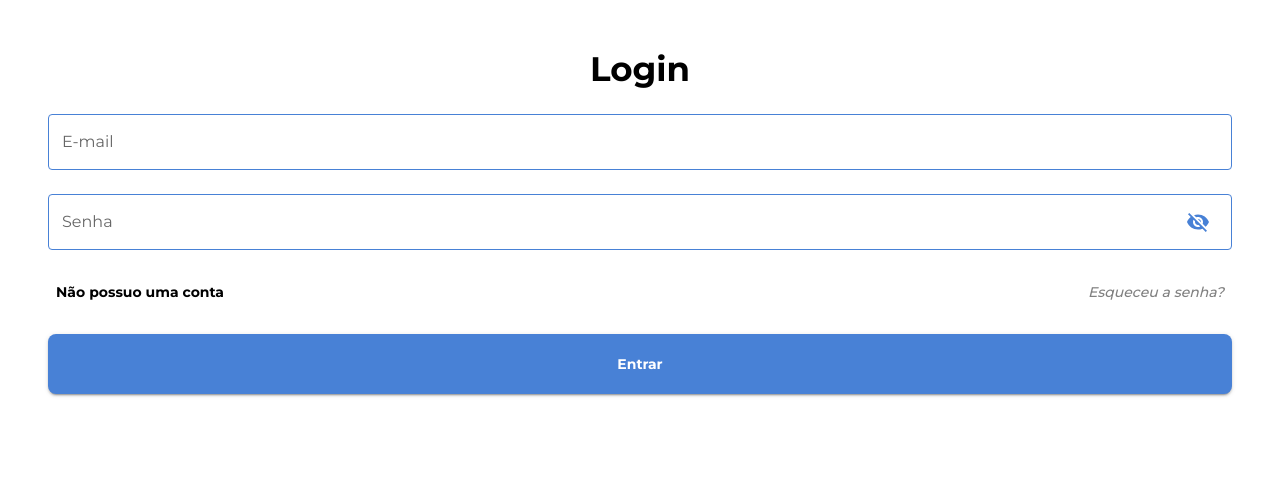
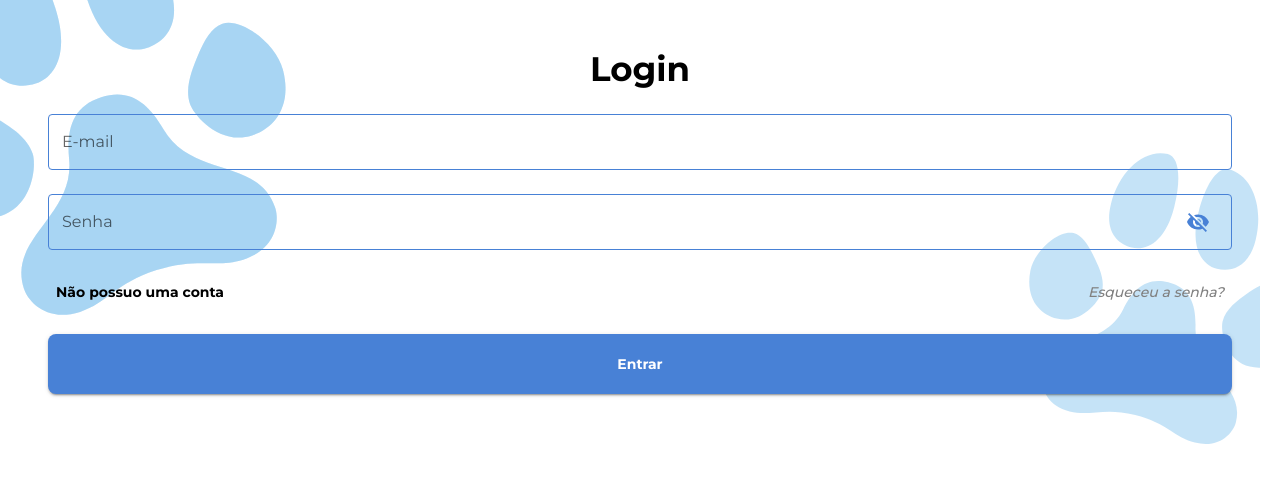
Before and after one commit to MarcosND/oi-dindo, a React (Create React App) app in the folder oi-dindo/: page / in a window 1280 px wide. Shown: the top 482 px of the page. Built offline with nearby package versions, Linux system fonts and the light colour scheme.

Commit message:
feature: login picture

```diff
--- a/oi-dindo/src/pages/Login/index.tsx
+++ b/oi-dindo/src/pages/Login/index.tsx
@@ -10,6 +10,8 @@ import {
 } from "@mui/material";
 import { Dispatch, FunctionComponent, SetStateAction, useState } from "react";
 
+import loginImg from "../../images/Login.svg";
+
 interface LoginPageProps {
   setIsAuth: Dispatch<SetStateAction<string | null>>;
 }
@@ -19,7 +21,19 @@ const LoginPage: FunctionComponent<LoginPageProps> = ({ setIsAuth }) => {
   const handleClickShowPassword = () => setShowPassword(!showPassword);
 
   return (
-    <Box width="100%">
+    <>
+      <img
+        src={loginImg}
+        alt="footprint"
+        style={{
+          width: "103%",
+          objectFit: "cover",
+          position: "absolute",
+          top: 30,
+          zIndex: -1,
+          transform: "translate(-5%, -5%)",
+        }}
+      />
       <Stack padding={5} spacing={3}>
         <Typography
           variant="h4"
@@ -83,7 +97,7 @@ const LoginPage: FunctionComponent<LoginPageProps> = ({ setIsAuth }) => {
           Entrar
         </Button>
       </Stack>
-    </Box>
+    </>
   );
 };
 
```
